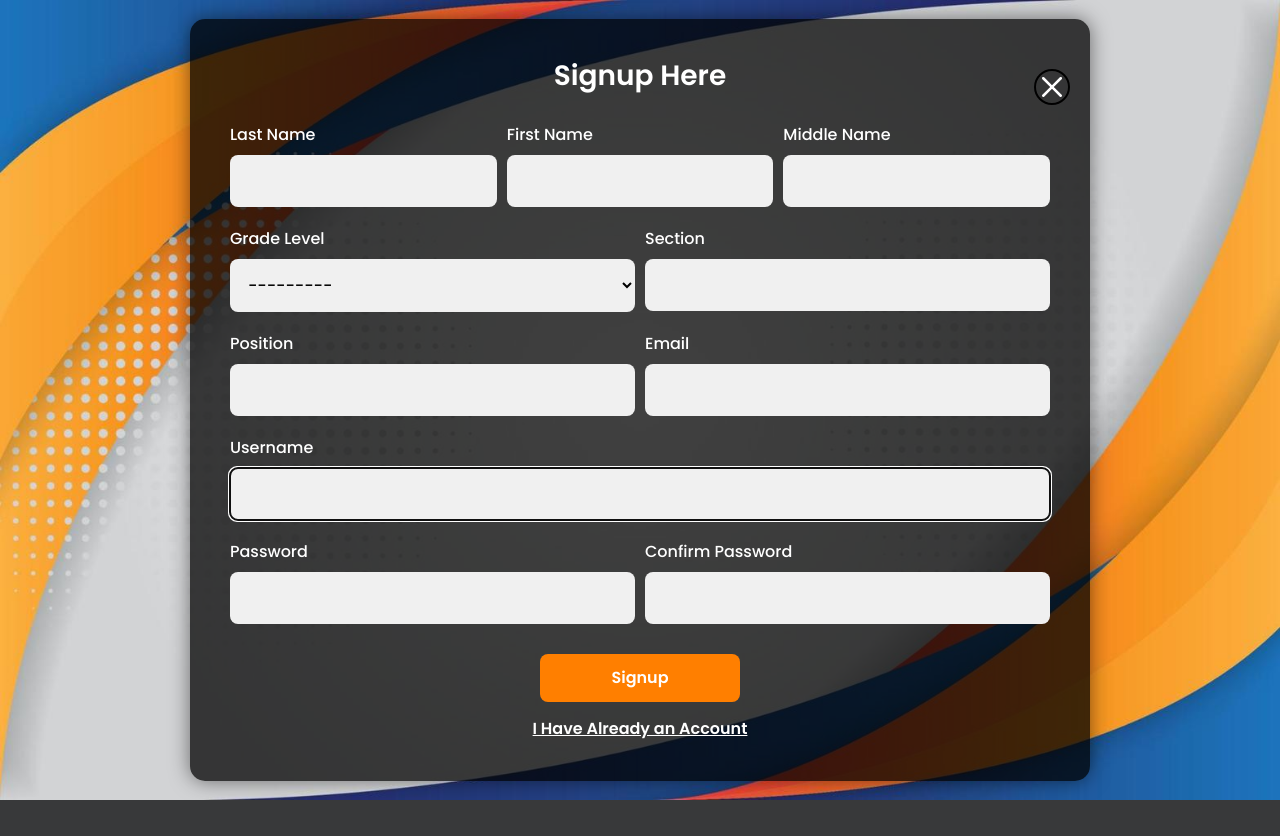
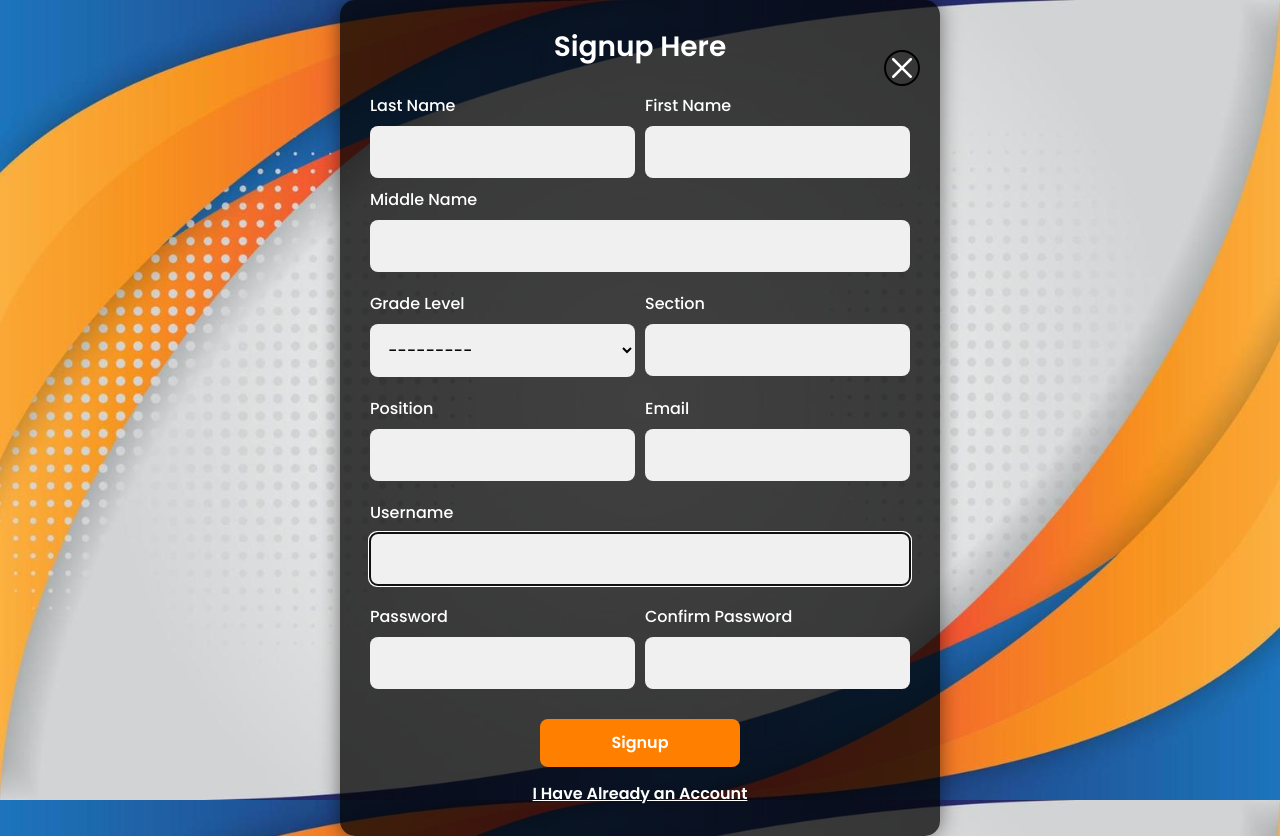
Before and after one commit to alde1021/Nutritional-Assessment-System, a Django app: page /adminpanel/signup/ in a window 1280 px wide. Before the commit the page ends 800 px from the top, so only its background shows below. Run offline with Django 5.2, Linux system fonts and the light colour scheme.

Commit message:
Fix: reduce signup container width for better mobile responsiveness

```diff
--- a/accounts/templates/accounts/signup.html
+++ b/accounts/templates/accounts/signup.html
@@ -33,11 +33,11 @@
 
       .signup-container {
         background-color: rgba(0, 0, 0, 0.75);
-        padding: 40px;
+        padding: 30px;
         border-radius: 15px;
         box-shadow: 0 0 20px rgba(0, 0, 0, 0.5);
         width: 90%;
-        max-width: 900px;
+        max-width: 600px;
         color: white;
         position: relative;
       }
@@ -143,7 +143,7 @@
       }
 
       @media (max-width: 768px) {
-        .form-row > div {
+        .form-row {
           flex: 1 1 100%;
         }
 
```
